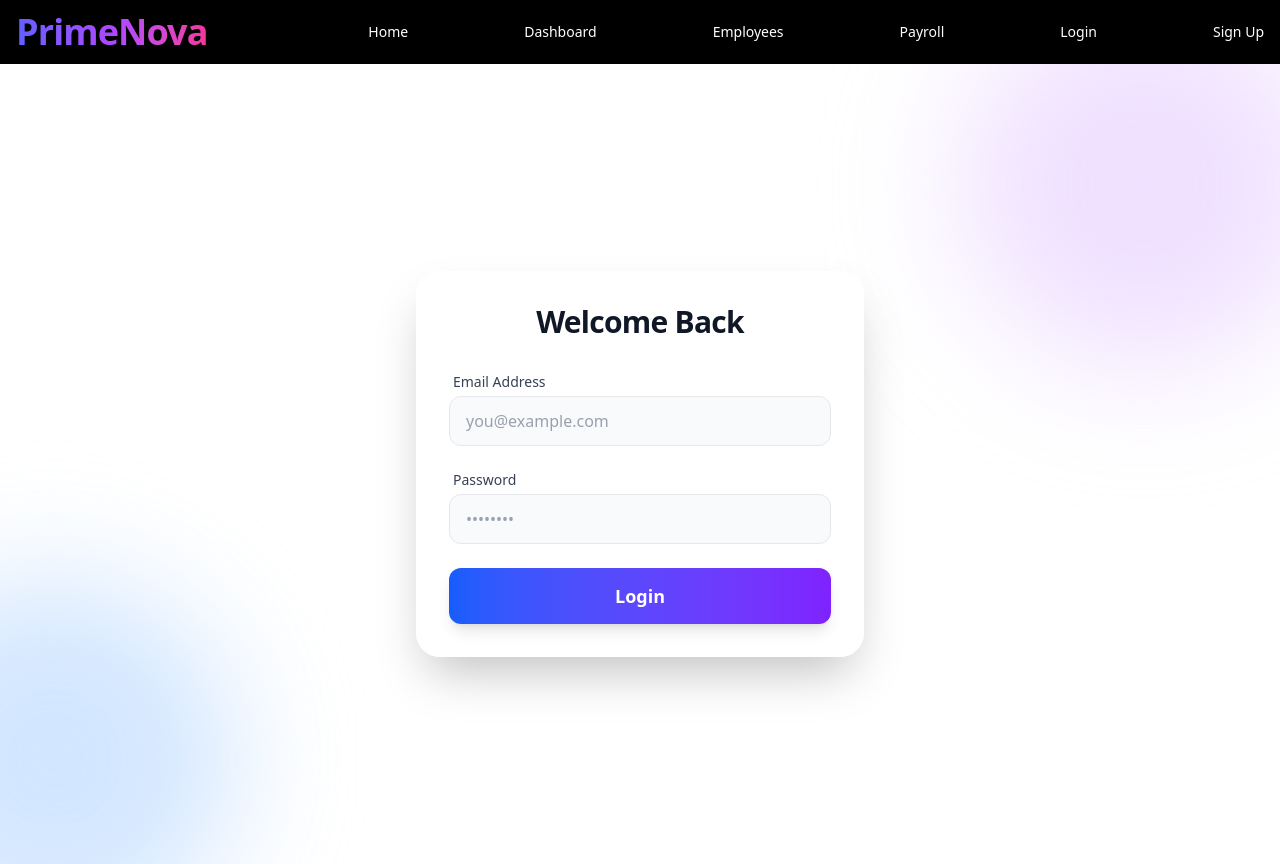
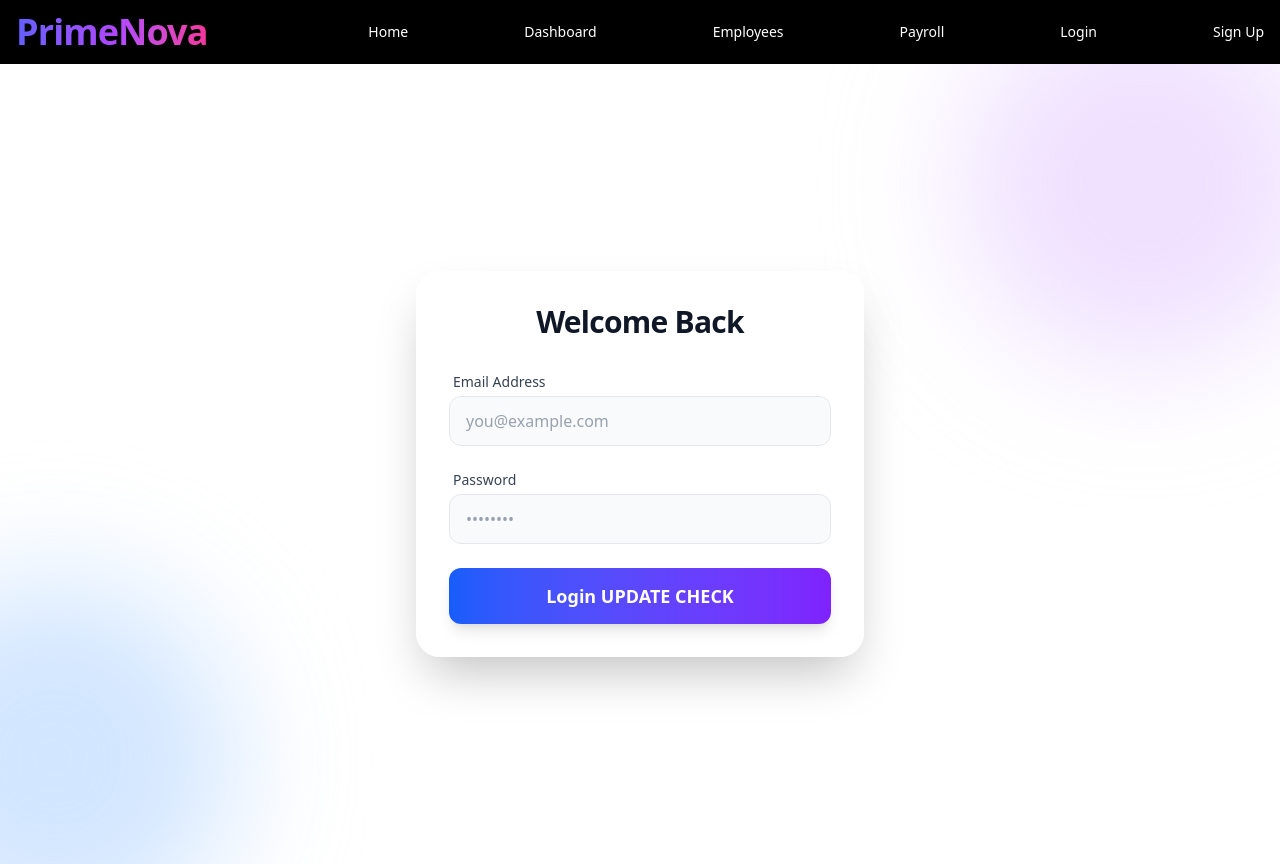
Before and after one commit to dushansineth-design/mydevops, a React (Vite) app in the folder mern-auth-frontend/: page /login in a window 1280 px wide. Built offline with nearby package versions, Linux system fonts and the light colour scheme.

Commit message:
feat: implement user login page with form, authentication logic, and dynamic UI feedback.

```diff
--- a/mern-auth-frontend/src/components/Login.jsx
+++ b/mern-auth-frontend/src/components/Login.jsx
@@ -73,7 +73,7 @@ export default function Login() {
             type="submit"
             className="w-full py-3.5 rounded-xl bg-gradient-to-r from-blue-600 to-violet-600 text-white font-bold text-lg shadow-lg hover:shadow-blue-500/30 hover:scale-[1.02] transition-all duration-200"
           >
-            Login
+            Login UPDATE CHECK
           </button>
         </form>
       </div>
```
